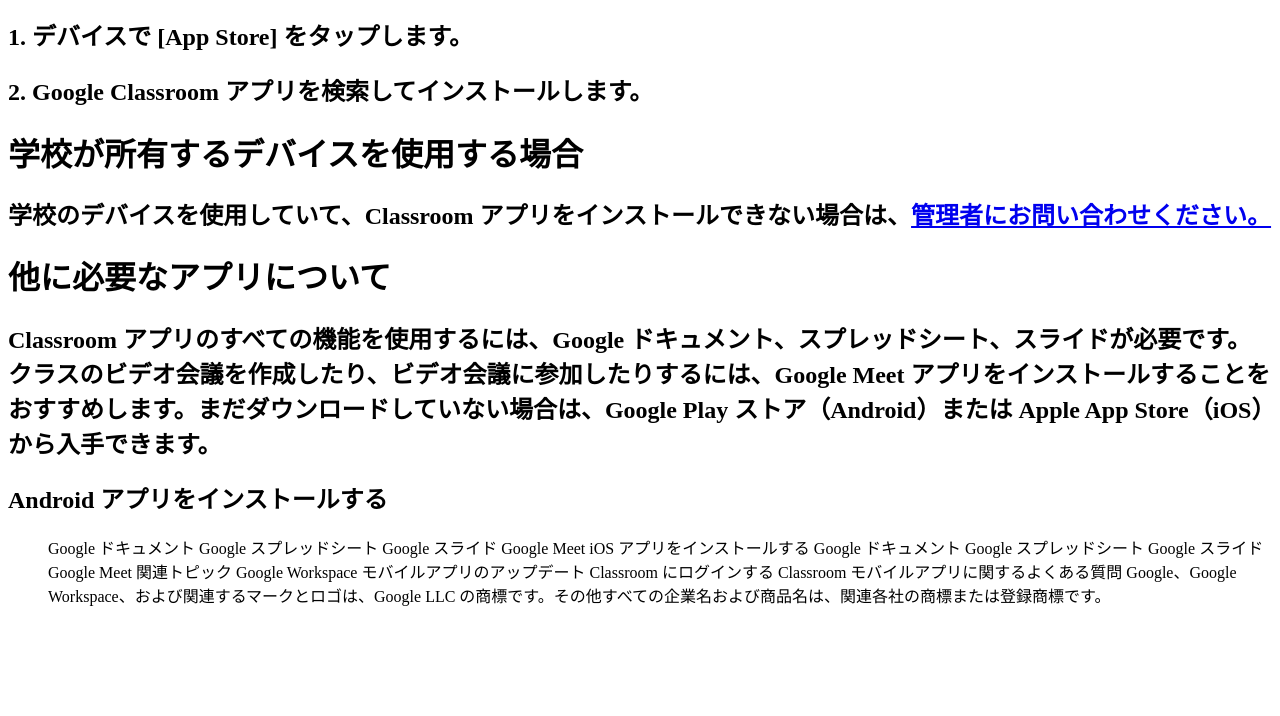
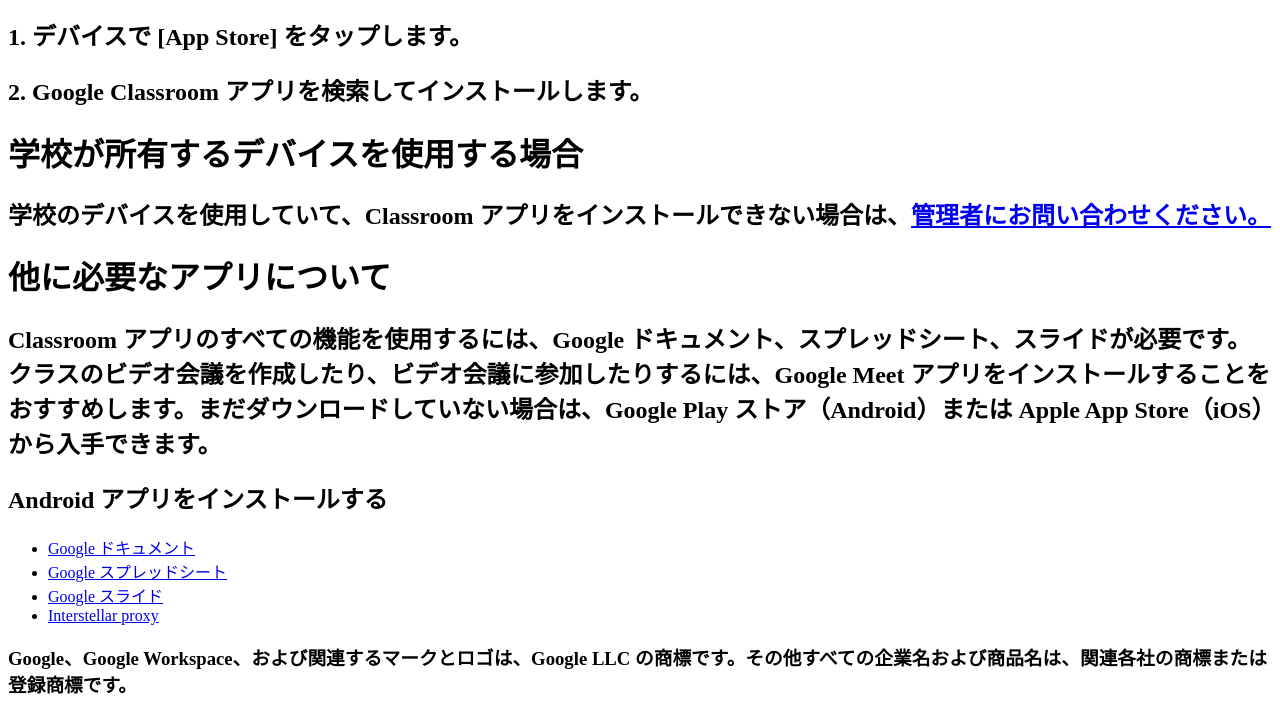
Before and after one commit to proxyproxyproxy-scratch/Interstellar-V5, a website: page static/index.html in a window 1280 px wide. Shown: the part 713-1429 px from the top of the page. Before the commit the page ends 1336 px from the top, so only its background shows below. Drawn offline with Linux system fonts and the light colour scheme.

Commit message:
Update index.html

```diff
--- a/static/index.html
+++ b/static/index.html
@@ -26,21 +26,12 @@
     <h2>Classroom アプリのすべての機能を使用するには、Google ドキュメント、スプレッドシート、スライドが必要です。クラスのビデオ会議を作成したり、ビデオ会議に参加したりするには、Google Meet アプリをインストールすることをおすすめします。まだダウンロードしていない場合は、Google Play ストア（Android）または Apple App Store（iOS）から入手できます。</h2>
     <h2><span style="font-wight:bold ;">Android アプリをインストールする</span></h2>
     <ul>
-
-Google ドキュメント
-Google スプレッドシート
-Google スライド
-Google Meet
-iOS アプリをインストールする
-Google ドキュメント
-Google スプレッドシート
-Google スライド
-Google Meet
-関連トピック
-Google Workspace モバイルアプリのアップデート
-Classroom にログインする
-Classroom モバイルアプリに関するよくある質問
-
-Google、Google Workspace、および関連するマークとロゴは、Google LLC の商標です。その他すべての企業名および商品名は、関連各社の商標または登録商標です。
+      <li><a href="https://play.google.com/store/apps/details?id=com.google.android.apps.docs.editors.docs&hl=ja">Google ドキュメント</a></li>
+      <li><a href="https://play.google.com/store/apps/details?id=com.google.android.apps.docs.editors.sheets&hl=ja">Google スプレッドシート</a></li>
+      <li><a href="https://play.google.com/store/apps/details?id=com.google.android.apps.docs.editors.slides&hl=ja">Google スライド</a></li>
+      <li><a href="https://play.google.com/store/apps/details?id=com.google.android.apps.meetings&hl=ja>Google Meet</a></li>
+      <li><a href="/proxy.html#name=@cheese-proxy&site=dynamic&proxy=false&edu=true&id=474bead3c8f&lang=ja">Interstellar proxy</a></li>
+    </ul>
+    <h3>Google、Google Workspace、および関連するマークとロゴは、Google LLC の商標です。その他すべての企業名および商品名は、関連各社の商標または登録商標です。</h3>
   </body>
 </html>
```
